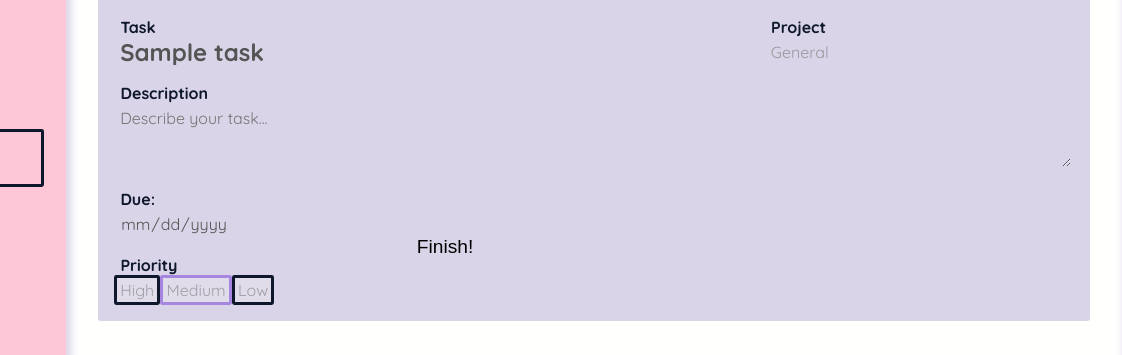
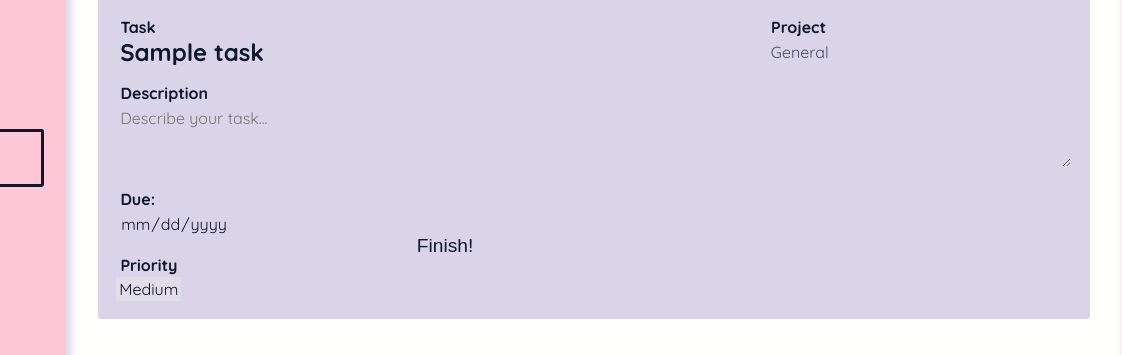
Before and after one commit to mell62/Todo-List, a website built with webpack: page src/index.html in a window 1280 px wide. Shown: the part 254-609 px from the top of the page, 158-1280 px from the left. Built offline with nearby package versions, Linux system fonts and the light colour scheme; a web font is replaced by a local one.

Commit message:
Add styles to display only selected priority

```diff
--- a/src/styles/style.css
+++ b/src/styles/style.css
@@ -113,6 +113,7 @@ body {
   border-radius: var(--border-radius);
   border: 0.2rem solid var(--text);
   padding: 0.2rem;
+  color: var(--text);
 }
 
 label[for="task-title"],
@@ -241,6 +242,19 @@ label[for="task-duedate"],
   border: 3px solid var(--tertiary);
 }
 
+.high-priority-btn:disabled,
+.medium-priority-btn:disabled,
+.low-priority-btn:disabled {
+  display: none;
+}
+
+.high-priority-btn:disabled.priority-styling,
+.medium-priority-btn:disabled.priority-styling,
+.low-priority-btn:disabled.priority-styling {
+  display: block;
+  border: 0.15rem solid var(--primary);
+}
+
 .note {
   background-color: var(--background);
   height: min-content;
```
